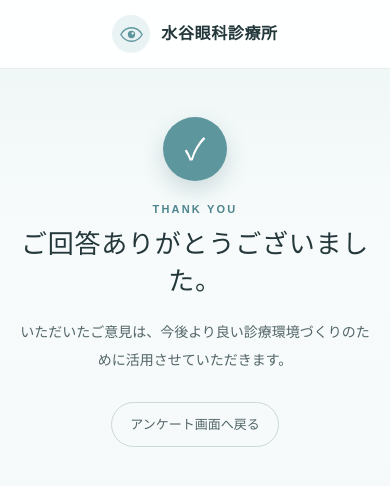
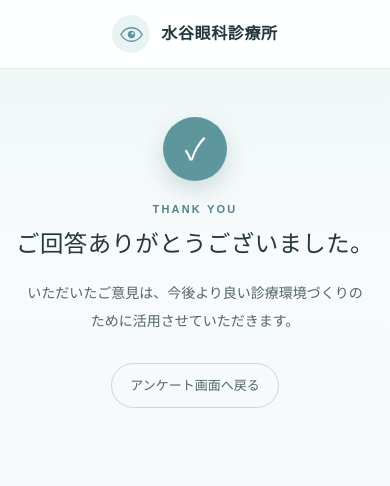
Before and after one commit to hiroyukimaekawa-lang/mizutani-eye-questionnaire, a Next.js app: page /thanks in a window 390 px wide. Shown: the top 486 px of the page. Built offline with nearby package versions, Linux system fonts and the light colour scheme; no server answers.

Commit message:
fix: add Japanese line breaking rules and responsive thanks typography

```diff
--- a/app/globals.css
+++ b/app/globals.css
@@ -10,8 +10,18 @@ button, input, textarea { font: inherit; }
 button, label { -webkit-tap-highlight-color: transparent; }
 button:focus-visible, input:focus-visible, textarea:focus-visible, a:focus-visible { outline: 3px solid rgba(94, 150, 158, .36); outline-offset: 3px; }
 .sr-only { position: absolute; width: 1px; height: 1px; padding: 0; margin: -1px; overflow: hidden; clip: rect(0,0,0,0); white-space: nowrap; border: 0; }
+
+.jp-copy, .jp-heading, .jp-ui-label, .intro-line, .question-heading h2, .choice span, .helper-text { line-break: strict; word-break: normal; }
+.jp-copy, .intro-line, .choice span, .helper-text { overflow-wrap: break-word; text-wrap: pretty; }
+.jp-heading, .jp-ui-label, .question-heading h2 { overflow-wrap: normal; text-wrap: balance; }
+.keep-phrase { display: inline-block; white-space: nowrap; }
+@supports (word-break: auto-phrase) {
+  .jp-copy, .jp-heading, .jp-ui-label, .intro-line, .question-heading h2, .choice span, .helper-text { word-break: auto-phrase; }
+}
+
 .site-header { background: rgba(255,255,255,.96); border-bottom: 1px solid rgba(94,150,158,.16); }
 .header-inner { width: 100%; max-width: 430px; min-height: 68px; margin: 0 auto; padding: 0 18px; display: flex; align-items: center; justify-content: center; gap: 11px; text-align: center; font-size: 16px; font-weight: 700; letter-spacing: .04em; }
+.clinic-name { white-space: nowrap; }
 .clinic-mark { width: 38px; height: 38px; display: grid; place-items: center; color: #5e969e; background: #eaf3f4; border-radius: 50%; }
 .clinic-mark svg { width: 27px; fill: none; stroke: currentColor; stroke-width: 2.4; }
 .clinic-mark svg circle:not(.clinic-mark-highlight) { fill: #5e969e; stroke: none; }
@@ -22,7 +32,7 @@ button:focus-visible, input:focus-visible, textarea:focus-visible, a:focus-visib
 .intro h1, .thanks-shell h1 { margin: 0; font-size: 26px; line-height: 1.45; letter-spacing: .03em; }
 .intro > p:not(.eyebrow) { margin: 16px 0 0; color: #526568; font-size: 14px; line-height: 2; }
 .intro-copy { max-width: 350px; margin-right: auto !important; margin-left: auto !important; line-break: strict; word-break: normal; overflow-wrap: normal; }
-.intro-line { display: block; text-wrap: balance; }
+.intro-line { display: block; }
 .intro aside { margin-top: 22px; padding: 14px 15px; color: #526568; background: rgba(255,255,255,.76); border: 1px solid rgba(94,150,158,.2); border-radius: 14px; text-align: left; font-size: 12px; line-height: 1.8; }
 .intro aside strong { color: #3f747c; font-size: 13px; }
 .question-list { display: grid; gap: 16px; }
@@ -57,23 +67,36 @@ textarea::placeholder { color: #849295; }
 .field-error { margin: 12px 0 0; }
 .submit-area { padding: 28px 2px 0; text-align: center; }
 .submit-error { margin: 0 0 12px; padding: 11px; background: #fff3f1; border-radius: 10px; }
-.submit-button { width: 100%; min-height: 56px; padding: 14px 20px; color: white; background: #5e969e; border: 0; border-radius: 999px; box-shadow: 0 9px 22px rgba(62,116,124,.24); font-size: 15px; font-weight: 800; cursor: pointer; }
+.submit-button { width: 100%; min-height: 56px; padding: 14px 20px; color: white; background: #5e969e; border: 0; border-radius: 999px; box-shadow: 0 9px 22px rgba(62,116,124,.24); font-size: clamp(13px, 3.8vw, 15px); font-weight: 800; cursor: pointer; line-height: 1.55; }
 .submit-button:hover { background: #4c828a; }
 .submit-button:disabled { cursor: not-allowed; opacity: .58; }
 .submit-area > p:last-child { margin: 11px 0 0; color: #758588; font-size: 11px; }
+
 .thanks-shell { padding-top: 48px; text-align: center; }
 .success-mark { width: 64px; height: 64px; margin: 0 auto 20px; display: grid; place-items: center; color: white; background: #5e969e; border-radius: 50%; font-size: 30px; box-shadow: 0 9px 22px rgba(62,116,124,.22); }
-.thanks-lead { margin: 17px 0 0; color: #526568; font-size: 14px; line-height: 2; }
+.thanks-title { display: flex; flex-wrap: wrap; justify-content: center; align-items: baseline; margin: 0; font-size: clamp(20px, 6vw, 26px) !important; line-height: 1.55 !important; letter-spacing: .02em !important; }
+.thanks-title-phrase { display: inline-block; white-space: nowrap; }
+.thanks-lead { max-width: 350px; margin: 17px auto 0; color: #526568; font-size: 14px; line-height: 2; }
 .improvement-message, .review-card { margin-top: 28px; padding: 20px 18px; border-radius: 18px; text-align: left; }
 .improvement-message { color: #3d5f64; background: #eaf3f4; }
 .improvement-message h2, .review-card h2 { margin: 0; font-size: 16px; line-height: 1.7; }
 .improvement-message p { margin: 8px 0 0; font-size: 13px; line-height: 1.8; }
 .review-card { background: white; border: 1px solid rgba(94,150,158,.2); box-shadow: 0 12px 36px rgba(48,91,97,.07); text-align: center; }
+.review-heading { max-width: 330px; margin-right: auto !important; margin-left: auto !important; }
 .comment-box { margin: 16px 0; padding: 14px; background: #f3f8f8; border-radius: 12px; text-align: left; }
 .comment-label { margin: 0 0 7px; color: #647477; font-size: 11px; font-weight: 700; }
 .comment-text { margin: 0; overflow-wrap: anywhere; white-space: pre-wrap; font-size: 13px; line-height: 1.75; }
 .copy-button { width: 100%; min-height: 44px; margin-top: 12px; color: #3f747c; background: white; border: 1px solid #93b8bd; border-radius: 999px; font-size: 13px; font-weight: 700; cursor: pointer; }
 .review-note { margin: 10px 0 0; color: #758588; font-size: 10px; line-height: 1.6; }
 .back-link { display: inline-block; margin-top: 28px; padding: 12px 18px; color: #526568; border: 1px solid #cbd8da; border-radius: 999px; font-size: 13px; text-decoration: none; }
-@media (max-width: 374px) { .page-shell, .thanks-shell { padding-left: 12px; padding-right: 12px; } .question-card { padding-left: 14px; padding-right: 14px; } .score-row { gap: 3px; } .score-button { font-size: 10px; } }
+
+@media (max-width: 374px) {
+  .page-shell, .thanks-shell { padding-left: 12px; padding-right: 12px; }
+  .question-card { padding-left: 14px; padding-right: 14px; }
+  .score-row { gap: 3px; }
+  .score-button { font-size: 10px; }
+  .thanks-title { font-size: 19px !important; }
+  .thanks-lead { max-width: 285px; font-size: 13px; }
+  .improvement-message, .review-card { padding-right: 15px; padding-left: 15px; }
+}
 @media (prefers-reduced-motion: reduce) { * { scroll-behavior: auto !important; transition: none !important; } }
```
